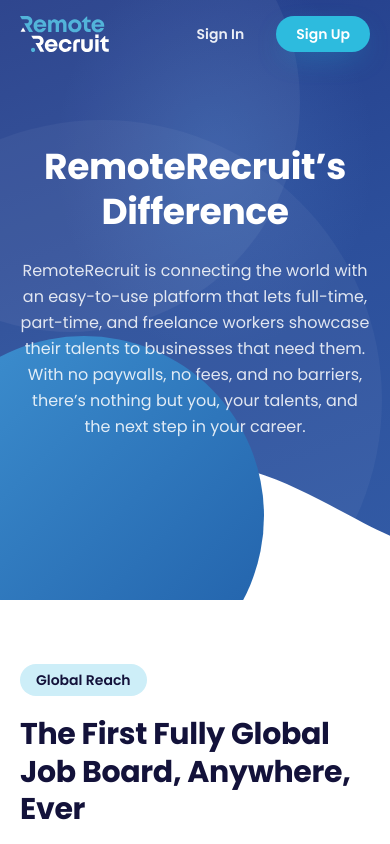
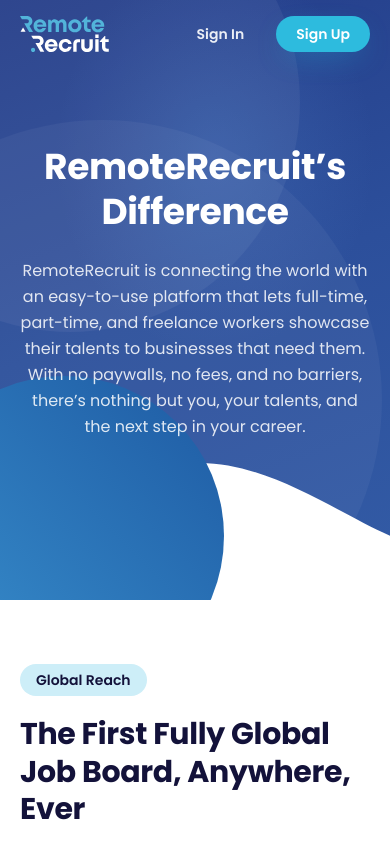
Before and after one commit to Shahin-Sheikh/RemoteRecruit-Home-Page-FrontEnd, a React (Vite) app: page / in a window 390 px wide. Shown: the top 844 px of the page. Built offline with nearby package versions, Linux system fonts and the light colour scheme.

Commit message:
Enlarge bottom-left hero circle to match Figma overlap
- Bigger circle on desktop extending further right (arc starts ~65% down the
  left edge), brighter teal at the bottom-left; modest size on mobile

```diff
--- a/src/components/sections/Hero.jsx
+++ b/src/components/sections/Hero.jsx
@@ -52,9 +52,10 @@
         />
       </svg>
 
-      {/* Brighter blue circle layered over the wave at the bottom-left */}
+      {/* Brighter blue circle layered over the wave at the bottom-left.
+          Large on desktop (matches Figma), modest on mobile. */}
       <span
-        className="pointer-events-none absolute -bottom-24 -left-24 h-[360px] w-[360px] rounded-full bg-gradient-to-tl from-[#205ea8] to-[#3f93d2]"
+        className="pointer-events-none absolute -bottom-24 -left-24 h-[320px] w-[320px] rounded-full bg-gradient-to-tr from-[#3a93d0] to-[#1e5aa3] lg:-bottom-[340px] lg:-left-[230px] lg:h-[600px] lg:w-[600px]"
         aria-hidden="true"
       />
     </section>
```
